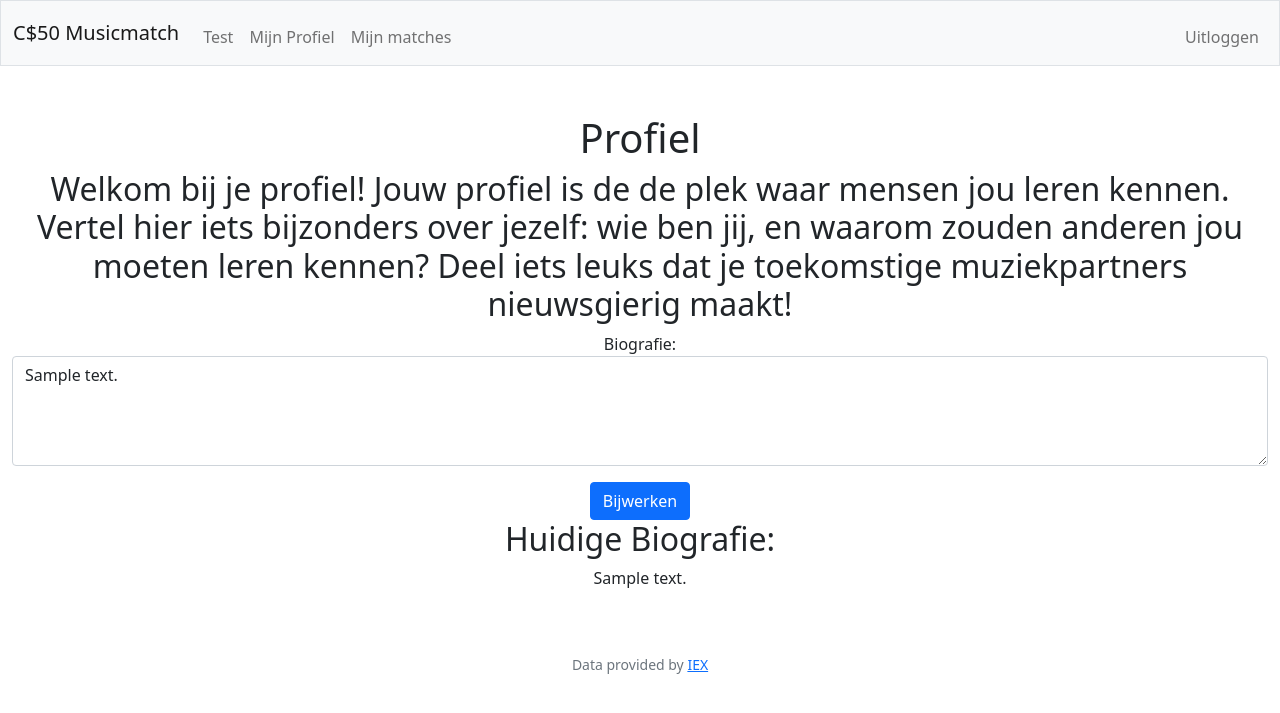
After one commit to sophiekaandorp/Programmeerproject, a Flask app: page /profile/me in a window 1280 px wide. The commit adds this page. Shown: the top 713 px of the page. Run offline with Flask 3, Linux system fonts and the light colour scheme; the visitor is signed in with stand-in values (Sample User, id 1); tables that the repository leaves empty hold one stand-in row (values such as "Sample post").

Commit message:
Profielen toegevoegd

```diff
--- a/app.py
+++ b/app.py
@@ -162,13 +162,12 @@ def question(question_id):
         if next_question:
             return redirect(f"/question/{next_question.id}")
         else:
-            return redirect("/submit_answers")
-
+            return redirect("/matches")
     return render_template("questions.html", question=question)
 
-@app.route("/submit_answers", methods=["GET"])
+@app.route("/matches", methods=["GET"])
 @login_required
-def submit_answers():
+def matches():
     """Verwerk de antwoorden van de gebruiker en geef de uitslag weer."""
     user_id = session["user_id"]
 
@@ -182,6 +181,10 @@ def submit_answers():
 
     # totale aantal questions is lengte van de lijst
     total_questions = len(user_answer_list)
+
+    if total_questions == 0:
+        matches = []
+        return render_template("matches.html", matches=matches)
 
     # we maken een lege lijst waar we later de matches aan toevoegen
     matches = []
@@ -222,7 +225,48 @@ def submit_answers():
     """Voeg hier nog extra restricties toe voor bijv nul macthes, of meerder met zelfde percentage!!1"""
 
     # De top matches worden worden doorgegeven aan template.
-    return render_template("submit_answers.html", matches=top_matches)
+    return render_template("matches.html", matches=top_matches)
+
+@app.route("/profile/me", methods=["GET", "POST"])
+@login_required
+def my_profile():
+    """eigen profiel bekijken/aanpassen"""
+    # we halen het profiel op
+    profile = Profile.query.filter_by(user_id=session["user_id"]).first()
+
+    if request.method == "POST":
+
+        # we vragen om de bio
+        bio = request.form.get("bio")
+
+        # als er al een profiel is, vervangen we de bio
+        if profile:
+            profile.bio = bio
+
+        # anders voegen we de bio toe aan het profil/we creeren dus het profieel
+        else:
+            profile = Profile(user_id=session["user_id"], bio=bio)
+            db.session.add(profile)
+
+        db.session.commit()
+
+        return redirect("/profile/me")
+
+    return render_template("my_profile.html", profile=profile)
+
+@app.route("/profile/<int:user_id>", methods=["GET"])
+@login_required
+def view_profile(user_id):
+    """profielen van anderen bekijken"""
+
+    # we halen het profiel op
+    profile = Profile.query.filter_by(user_id=user_id).first()
+    if not profile:
+        return render_template("error.html", message="Profiel niet gevonden.")
+
+    # we geven het profiel van de user weer
+    user = User.query.get(user_id)
+    return render_template("profile.html", profile=profile, username=user.username)
 
 if __name__ == "__main__":
     app.run()
--- a/templates/index.html
+++ b/templates/index.html
@@ -8,4 +8,8 @@
     <h1>Welkom bij Musicmatch, {{username}}!</h1>
     <p>Vind jouw muzikale match en laat de muziek je verbinden!</p>
     <a href="/question/1" class="btn btn-primary">Start Test</a>
+
+    <h2>Profiel</h2>
+    <p>Wil je je profiel aanpassen?</p>
+    <a href="/profile/me" class="btn btn-primary">Aanpassen</a>
 {% endblock %}
--- a/templates/layout.html
+++ b/templates/layout.html
@@ -30,6 +30,11 @@
                 </button>
                 <div class="collapse navbar-collapse" id="navbar">
                     {% if session["user_id"] %}
+                        <ul class="navbar-nav me-auto mt-2">
+                            <li class="nav-item"><a class="nav-link" href="/question/1">Test</a></li>
+                            <li class="nav-item"><a class="nav-link" href="/profile/me">Mijn Profiel</a></li>
+                            <li class="nav-item"><a class="nav-link" href="/matches">Mijn matches</a></li>
+                        </ul>
                         <ul class="navbar-nav ms-auto mt-2">
                             <li class="nav-item"><a class="nav-link" href="/logout">Uitloggen</a></li>
                         </ul>
--- /dev/null
+++ b/templates/my_profile.html
@@ -0,0 +1,27 @@
+{% extends "layout.html" %}
+
+{% block title %}
+    My profile
+{% endblock %}
+
+{% block main %}
+    <h1>Profiel</h1>
+    <h2>Welkom bij je profiel! Jouw profiel is de de plek waar mensen jou leren kennen. Vertel hier iets bijzonders over jezelf:
+        wie ben jij, en waarom zouden anderen jou moeten leren kennen? Deel iets leuks dat je toekomstige muziekpartners
+        nieuwsgierig maakt!
+    </h2>
+    <form action="/profile/me" method="post">
+        <div class="mb-3">
+            <label for="bio">Biografie:</label>
+            <textarea id="bio" name="bio" class="form-control" rows="4">{{ profile.bio }}</textarea>
+        </div>
+        <button type="submit" class="btn btn-primary">Bijwerken</button>
+    </form>
+
+    {% if profile %}
+        <h2>Huidige Biografie:</h2>
+        <p>{{ profile.bio }}</p>
+    {% else %}
+        <p>Je hebt nog geen biografie ingesteld.</p>
+    {% endif %}
+{% endblock %}
```
Also changed, not shown: models.py (+11 -1 lines), templates/matches.html (added, +23 -0 lines), templates/profile.html (added, +14 -0 lines), templates/submit_answers.html (deleted, +0 -14 lines), 2 other files.
